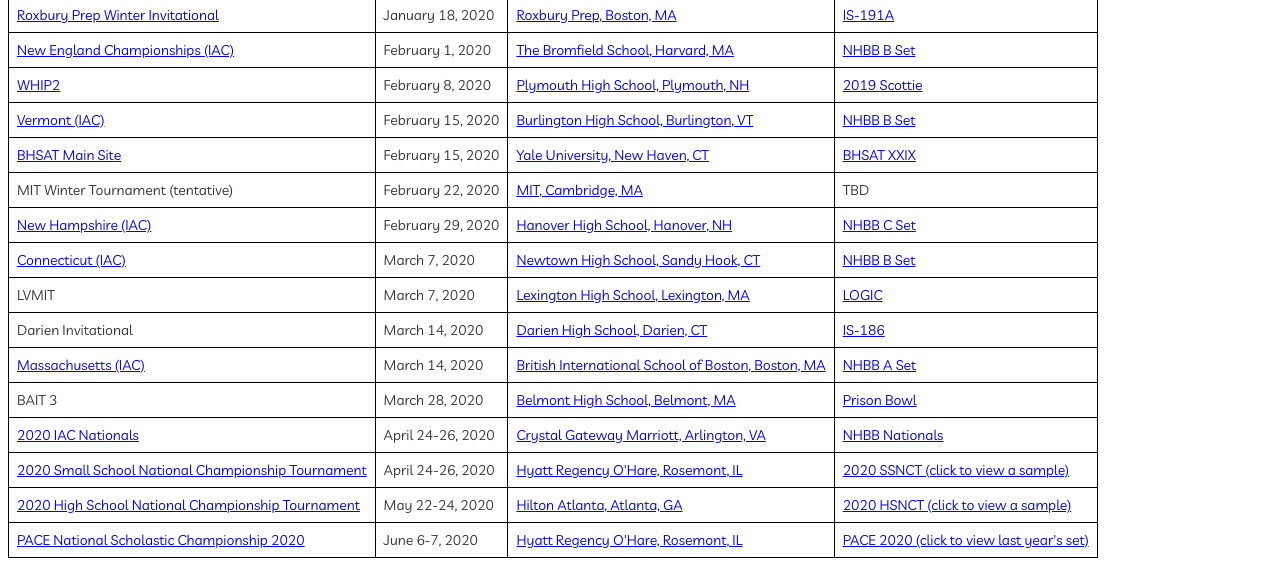
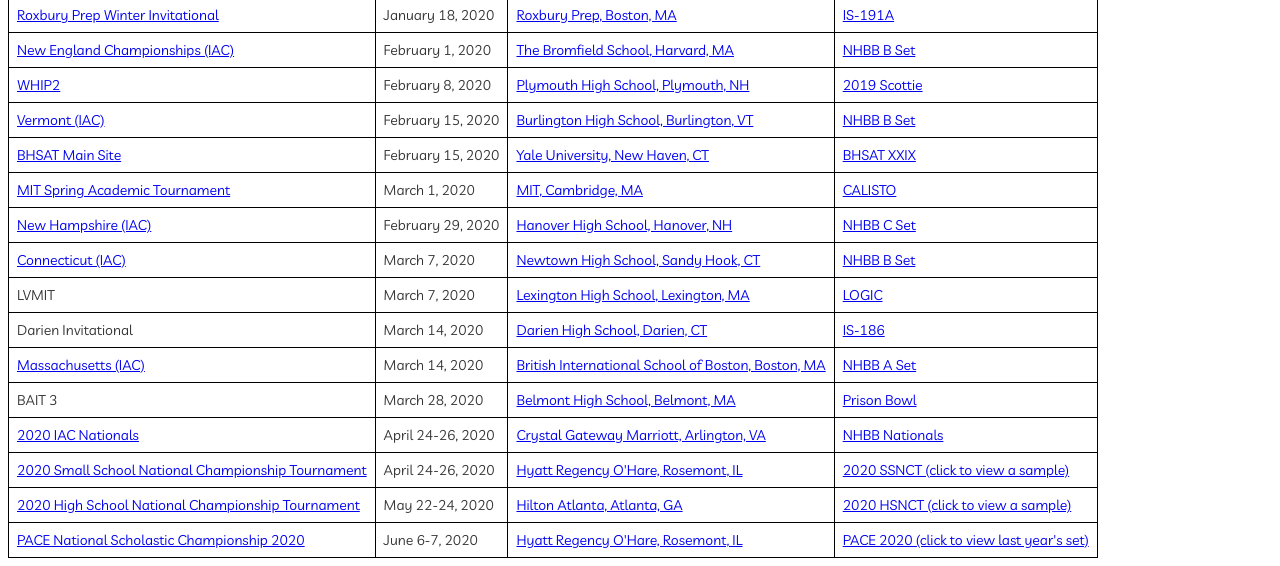
Before and after one commit to vcpavao/nequizbowl, a website: page index.html in a window 1280 px wide. Shown: the part 299-865 px from the top of the page. Drawn offline with Linux system fonts and the light colour scheme.

Commit message:
Update index.html

```diff
--- a/index.html
+++ b/index.html
@@ -55,10 +55,10 @@
           <td><a href="https://www.hsquizbowl.org/forums/viewtopic.php?f=109&t=22944">BHSAT XXIX</a></td>
         </tr>
         <tr onmouseover="this.style.backgroundColor='#ffff66';" onmouseout="this.style.backgroundColor='#FFFFFF';">
-          <td>MIT Winter Tournament (tentative)</td>
-          <td>February 22, 2020</td>
-          <td><a href=https://goo.gl/maps/8VSacrRsewgjziKLA">MIT, Cambridge, MA</a></td>
-          <td>TBD</td>
+          <td><a href="https://hsquizbowl.org/forums/viewtopic.php?f=1&t=23592">MIT Spring Academic Tournament</a></td>
+          <td>March 1, 2020</td>
+          <td><a href="https://goo.gl/maps/8VSacrRsewgjziKLA">MIT, Cambridge, MA</a></td>
+          <td><a href="https://hsquizbowl.org/forums/viewtopic.php?f=109&t=22832">CALISTO</a></td>
         </tr>
         <tr onmouseover="this.style.backgroundColor='#ffff66';" onmouseout="this.style.backgroundColor='#FFFFFF';">
           <td><a href="https://www.historybowl.com/new-hampshire/">New Hampshire (IAC)</a></td>
```
